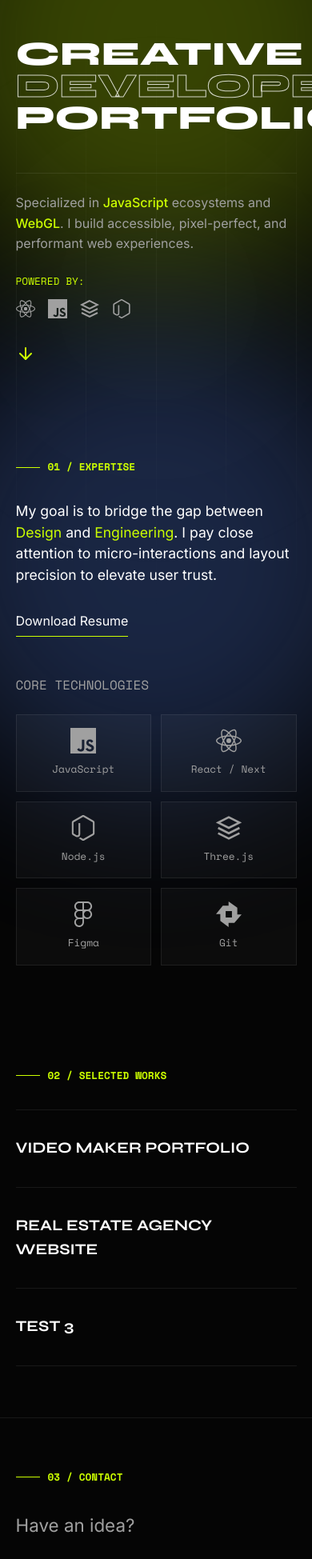
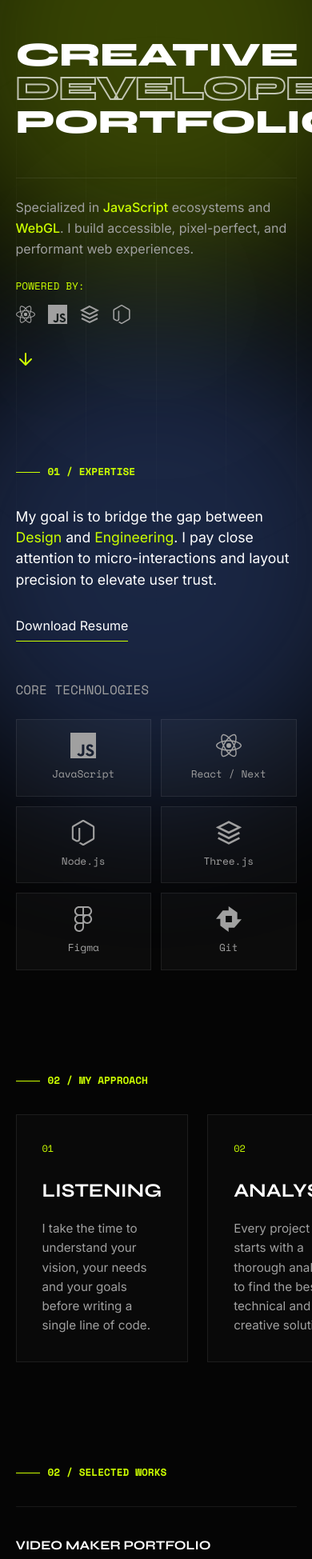
Before and after one commit to AnasBouarramou/PortfolioAnas, a React (Vite) app: page / in a window 390 px wide. Shown: the part 48-1997 px from the top of the page at 80% size. Built offline with nearby package versions, Linux system fonts and the light colour scheme.

Commit message:
Add Approach section + fix header/projects/contact styles

```diff
--- a/src/App.jsx
+++ b/src/App.jsx
@@ -3,8 +3,8 @@
 // Assemblage de la page d'accueil
 // ============================================
 
-import { LanguageProvider } from './lib/i18n';
-import { useCursor } from './hooks';
+import { LanguageProvider } from "./lib/i18n";
+import { useCursor } from "./hooks";
 import {
   Layout,
   Background,
@@ -12,15 +12,16 @@ import {
   Header,
   Hero,
   Expertise,
+  Approach, // Nouveau
   Projects,
   Contact,
   Footer,
-} from './components';
+} from "./components";
 
 // Styles
-import './styles/globals.css';
-import './styles/ui.css';
-import './styles/sections.css';
+import "./styles/globals.css";
+import "./styles/ui.css";
+import "./styles/sections.css";
 
 function HomePage() {
   const {
@@ -55,7 +56,15 @@ function HomePage() {
       <main id="main-content">
         <Hero onHoverEnter={handleMouseEnter} onHoverLeave={handleMouseLeave} />
 
-        <Expertise onHoverEnter={handleMouseEnter} onHoverLeave={handleMouseLeave} />
+        <Expertise
+          onHoverEnter={handleMouseEnter}
+          onHoverLeave={handleMouseLeave}
+        />
+
+        <Approach
+          onHoverEnter={handleMouseEnter}
+          onHoverLeave={handleMouseLeave}
+        />
 
         <Projects
           onHoverEnter={handleMouseEnter}
@@ -63,9 +72,11 @@ function HomePage() {
           cursorPos={cursorPos}
         />
 
-        <Contact onHoverEnter={handleMouseEnter} onHoverLeave={handleMouseLeave} />
+        <Contact
+          onHoverEnter={handleMouseEnter}
+          onHoverLeave={handleMouseLeave}
+        />
       </main>
-
       {/* Footer */}
       <Footer onHoverEnter={handleMouseEnter} onHoverLeave={handleMouseLeave} />
     </Layout>
--- /dev/null
+++ b/src/components/sections/Approach.jsx
@@ -0,0 +1,47 @@
+// ============================================
+// COMPONENTS/SECTIONS/APPROACH.JSX
+// Section "Mon approche" / qualités
+// ============================================
+
+import { memo } from "react";
+import { useLanguage } from "../../lib/i18n";
+
+const ApproachCard = memo(function ApproachCard({
+  number,
+  title,
+  description,
+}) {
+  return (
+    <div className="approach__card">
+      <span className="approach__number">{number}</span>
+      <h3 className="approach__card-title">{title}</h3>
+      <p className="approach__card-desc">{description}</p>
+    </div>
+  );
+});
+
+export const Approach = memo(function Approach({ onHoverEnter, onHoverLeave }) {
+  const { t } = useLanguage();
+  const approaches = t("approaches");
+
+  return (
+    <section className="section-padding" aria-labelledby="approach-heading">
+      <div className="container">
+        <h2 className="label" id="approach-heading">
+          {t("label_approach")}
+        </h2>
+
+        <div className="approach__grid">
+          {approaches.map((item, index) => (
+            <ApproachCard
+              key={index}
+              number={String(index + 1).padStart(2, "0")}
+              title={item.title}
+              description={item.description}
+            />
+          ))}
+        </div>
+      </div>
+    </section>
+  );
+});
--- a/src/data/content.js
+++ b/src/data/content.js
@@ -39,6 +39,29 @@ export const translations = {
       description:
         "Anas Bouarramou - Creative Developer specializing in modern web and mobile experiences. Portfolio showcasing development projects and technical expertise.",
     },
+    label_approach: "02 / MY APPROACH",
+    approaches: [
+      {
+        title: "Listening",
+        description:
+          "I take the time to understand your vision, your needs and your goals before writing a single line of code.",
+      },
+      {
+        title: "Analysis",
+        description:
+          "Every project starts with a thorough analysis to find the best technical and creative solutions.",
+      },
+      {
+        title: "Creativity",
+        description:
+          "I design unique experiences that stand out while remaining intuitive and accessible.",
+      },
+      {
+        title: "Flexibility",
+        description:
+          "Open to all types of projects, I adapt to your constraints and your workflow.",
+      },
+    ],
   },
   fr: {
     status: "DISPONIBLE",
@@ -75,6 +98,29 @@ export const translations = {
       description:
         "Anas Bouarramou - Développeur créatif spécialisé dans les expériences web modernes. Portfolio présentant des projets de développement et une expertise technique.",
     },
+    label_approach: "02 / MON APPROCHE",
+    approaches: [
+      {
+        title: "Écoute",
+        description:
+          "Je prends le temps de comprendre votre vision, vos besoins et vos objectifs avant d'écrire une seule ligne de code.",
+      },
+      {
+        title: "Analyse",
+        description:
+          "Chaque projet commence par une analyse approfondie pour trouver les meilleures solutions techniques et créatives.",
+      },
+      {
+        title: "Créativité",
+        description:
+          "Je conçois des expériences uniques qui se démarquent tout en restant intuitives et accessibles.",
+      },
+      {
+        title: "Flexibilité",
+        description:
+          "Ouvert à tous types de projets, je m'adapte à vos contraintes et à votre workflow.",
+      },
+    ],
   },
 };
 
--- a/src/styles/sections.css
+++ b/src/styles/sections.css
@@ -12,26 +12,26 @@
 
 .hero__title {
   font-family: var(--font-display);
-  font-size: clamp(1.8rem, 8vw, 10rem);
-  line-height: 0.95;
+  line-height: 0.9;
   font-weight: 800;
   text-transform: uppercase;
-  margin-left: 0;
-  text-align: left;
-  max-width: 100%;
+  margin: 0;
+  padding: 0;
 }
 
 .hero__title-line {
   display: block;
-  width: fit-content;
-  max-width: 100%;
-  font-size: min(8vw, 10rem);
+  font-size: clamp(3rem, 11vw, 12rem);
   white-space: nowrap;
+  margin: 0;
+  padding: 0;
+  line-height: 1;
+  letter-spacing: -0.02em;
 }
 
 .hero__title-line--outline {
   color: transparent;
-  -webkit-text-stroke: 1px rgba(255, 255, 255, 0.8);
+  -webkit-text-stroke: 2px rgba(255, 255, 255, 0.7);
 }
 
 .hero__footer {
@@ -136,7 +136,6 @@
   grid-template-columns: repeat(auto-fill, minmax(140px, 1fr));
   gap: var(--space-sm);
 }
-
 /* === PROJECTS === */
 .projects__list {
   border-top: 1px solid var(--border);
@@ -144,7 +143,8 @@
 
 .projects__item {
   display: grid;
-  grid-template-columns: 2fr 1fr 1fr 0.5fr;
+  grid-template-columns: 1fr auto auto auto;
+  gap: var(--space-xl);
   padding: var(--space-lg) 0;
   border-bottom: 1px solid var(--border);
   align-items: center;
@@ -162,10 +162,11 @@
 
 .projects__name {
   font-family: var(--font-display);
-  font-size: clamp(1.5rem, 2.5vw, 2.5rem);
+  font-size: clamp(1.5rem, 3vw, 2.5rem);
   font-weight: 700;
   text-transform: uppercase;
   transition: color var(--duration-normal);
+  white-space: nowrap;
 }
 
 .projects__item:hover .projects__name,
@@ -176,7 +177,16 @@
 .projects__role {
   font-family: var(--font-code);
   color: var(--text-muted);
-  font-size: 0.9rem;
+  font-size: 0.85rem;
+  white-space: nowrap;
+}
+
+.projects__year {
+  font-family: var(--font-code);
+  color: var(--text-muted);
+  font-size: 0.85rem;
+  text-align: right;
+  white-space: nowrap;
 }
 
 .projects__arrow {
@@ -184,7 +194,8 @@
   opacity: 0;
   transform: translateX(-20px);
   transition: opacity var(--duration-normal), transform var(--duration-normal);
-  text-align: right;
+  width: 24px;
+  flex-shrink: 0;
 }
 
 .projects__item:hover .projects__arrow,
@@ -214,7 +225,6 @@
   opacity: 1;
   transform: translate(-50%, -50%) scale(1) rotate(0deg);
 }
-
 /* === CONTACT === */
 .contact {
   border-top: 1px solid var(--border);
@@ -222,26 +232,26 @@
 }
 
 .contact__subtitle {
-  font-size: 2rem;
+  font-size: clamp(1.2rem, 3vw, 2rem);
   color: var(--text-muted);
   margin-bottom: var(--space-sm);
+  font-family: var(--font-body);
 }
 
 .contact__cta {
   font-family: var(--font-display);
-  font-size: clamp(2.5rem, 8vw, 8rem);
+  font-size: clamp(3rem, 10vw, 10rem);
   line-height: 1;
   text-transform: uppercase;
   font-weight: 800;
   color: transparent;
-  -webkit-text-stroke: 1px var(--text-muted);
+  -webkit-text-stroke: 2px var(--text-muted);
   transition: color var(--duration-normal),
     -webkit-text-stroke var(--duration-normal);
-  display: block;
-  margin: var(--space-lg) 0;
+  display: inline-block;
+  margin: var(--space-md) 0;
   text-decoration: none;
-  word-wrap: break-word;
-  overflow-wrap: break-word;
+  letter-spacing: -0.02em;
 }
 
 .contact__cta:hover,
@@ -249,7 +259,6 @@
   color: var(--accent);
   -webkit-text-stroke: 0px;
 }
-
 /* === RESPONSIVE SECTIONS === */
 @media (max-width: 1100px) {
   .expertise__grid {
@@ -257,11 +266,15 @@
   }
 
   .projects__item {
-    grid-template-columns: 2fr 1fr 0.5fr;
+    gap: var(--space-lg);
   }
 
-  .projects__role:nth-of-type(2) {
-    display: none;
+  .projects__name {
+    font-size: clamp(1.3rem, 2.5vw, 2rem);
+  }
+
+  .approach__grid {
+    grid-template-columns: repeat(2, 1fr);
   }
 }
 
@@ -272,8 +285,8 @@
   }
 
   .projects__item {
-    grid-template-columns: 1fr auto;
-    gap: 10px;
+    grid-template-columns: 1fr auto auto;
+    gap: var(--space-md);
   }
 
   .projects__role {
@@ -296,6 +309,11 @@
   .expertise__bio {
     font-size: 1.25rem;
   }
+
+  .contact__cta {
+    font-size: clamp(2.5rem, 12vw, 6rem);
+    -webkit-text-stroke: 1.5px var(--text-muted);
+  }
 }
 
 @media (max-width: 600px) {
@@ -310,7 +328,12 @@
   }
 
   .contact__subtitle {
-    font-size: 1.4rem;
+    font-size: 1.2rem;
+  }
+
+  .contact__cta {
+    font-size: clamp(2rem, 14vw, 4rem);
+    -webkit-text-stroke: 1px var(--text-muted);
   }
 
   .expertise__bio {
@@ -322,14 +345,80 @@
     align-items: flex-start;
     gap: 0.75rem;
   }
+
+  .projects__item {
+    grid-template-columns: 1fr auto;
+    gap: var(--space-sm);
+  }
+
+  .projects__year {
+    display: none;
+  }
+
+  .projects__name {
+    font-size: 1.1rem;
+    white-space: normal;
+  }
+
+  .approach__grid {
+    grid-template-columns: 1fr;
+  }
+
+  .approach__card-title {
+    font-size: 1.25rem;
+  }
 }
 
 @media (max-width: 400px) {
   .projects__name {
-    font-size: 1.2rem;
+    font-size: 1rem;
   }
 
   .expertise__tech-grid {
     gap: 0.75rem;
   }
 }
+
+/* === APPROACH === */
+.approach__grid {
+  display: grid;
+  grid-template-columns: repeat(4, 1fr);
+  gap: var(--space-md);
+}
+
+.approach__card {
+  background: rgba(255, 255, 255, 0.02);
+  border: 1px solid var(--border);
+  padding: var(--space-lg);
+  transition: border-color var(--duration-normal),
+    background var(--duration-normal), transform var(--duration-normal);
+}
+
+.approach__card:hover {
+  border-color: var(--accent);
+  background: rgba(204, 255, 0, 0.03);
+  transform: translateY(-5px);
+}
+
+.approach__number {
+  font-family: var(--font-code);
+  font-size: 0.75rem;
+  color: var(--accent);
+  display: block;
+  margin-bottom: var(--space-md);
+}
+
+.approach__card-title {
+  font-family: var(--font-display);
+  font-size: 1.5rem;
+  font-weight: 700;
+  text-transform: uppercase;
+  margin-bottom: var(--space-sm);
+  color: var(--text-main);
+}
+
+.approach__card-desc {
+  font-size: 0.95rem;
+  color: var(--text-muted);
+  line-height: 1.6;
+}
--- a/src/styles/ui.css
+++ b/src/styles/ui.css
@@ -115,7 +115,6 @@
     border-color: var(--accent);
   }
 }
-
 /* === HEADER / NAV === */
 .header {
   position: fixed;
@@ -128,6 +127,7 @@
   align-items: center;
   z-index: var(--z-nav);
   mix-blend-mode: difference;
+  pointer-events: none; /* Laisse passer les clics sauf sur les éléments interactifs */
 }
 
 .header__logo {
@@ -135,12 +135,14 @@
   font-weight: 700;
   letter-spacing: -1px;
   font-size: 1.1rem;
+  pointer-events: auto; /* Réactive les clics sur le logo */
 }
 
 .header__right {
   display: flex;
   align-items: center;
   gap: var(--space-lg);
+  pointer-events: auto; /* Réactive les clics sur les boutons */
 }
 
 /* === LANGUAGE SWITCHER === */
```
Also changed, not shown: src/components/sections/Projects.jsx (+23 -12 lines), src/components/sections/index.js (+6 -4 lines).
